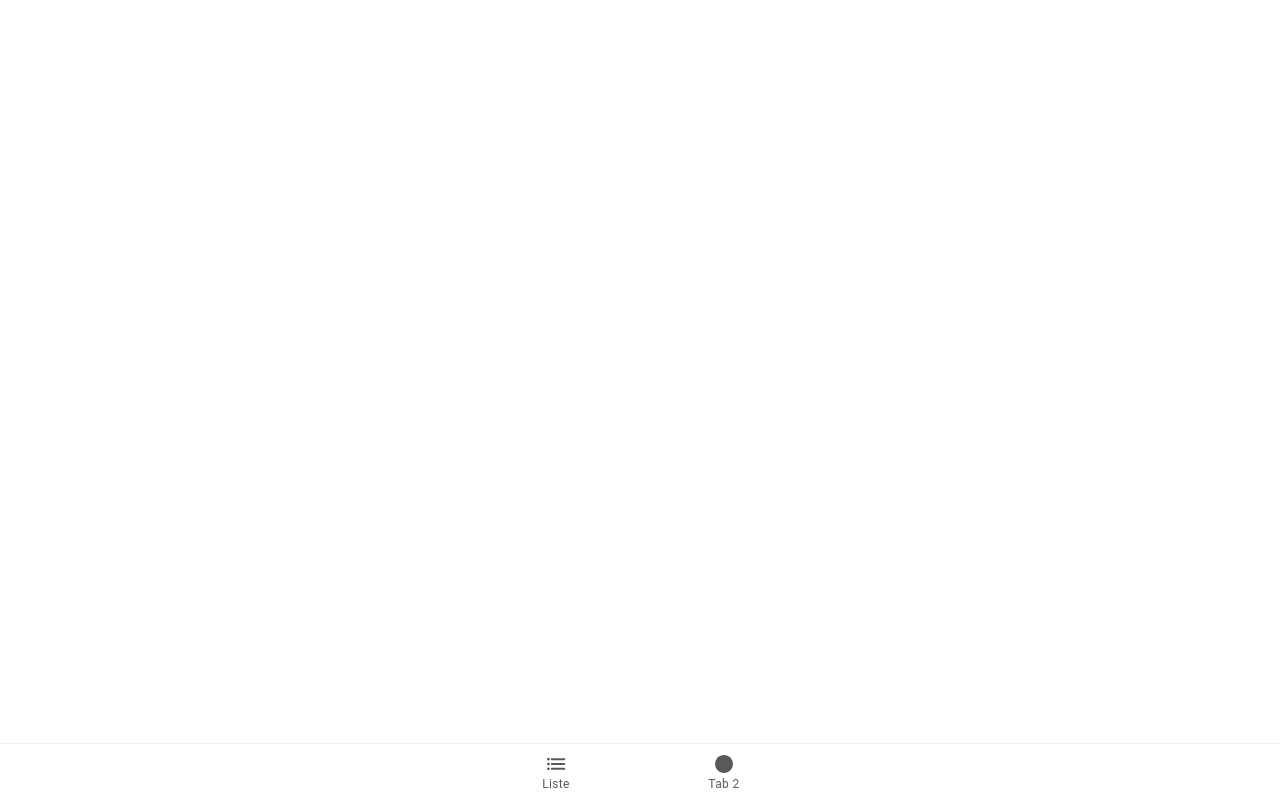
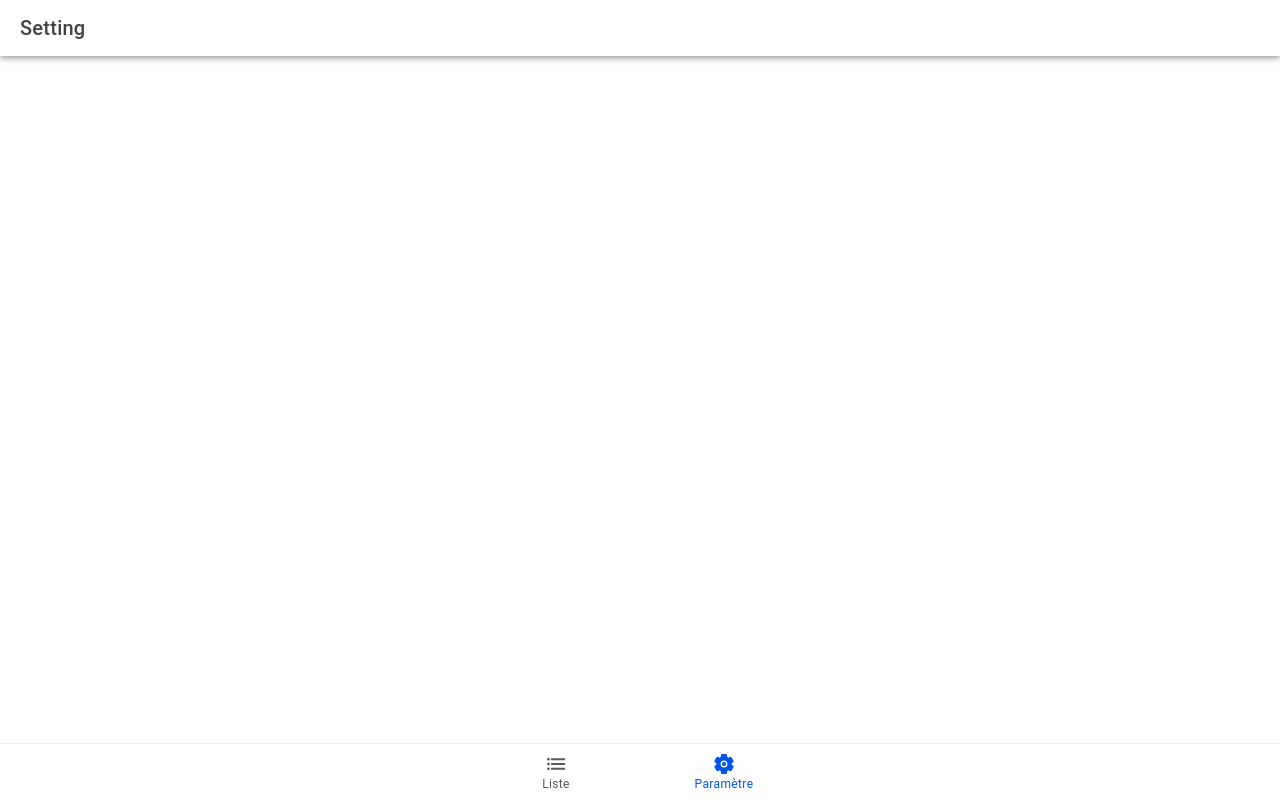
Before and after one commit to GeoffroyMuller/todoIONIC, a React (Vite) app: page /settings in a window 1280 px wide. Built offline with nearby package versions, Linux system fonts and the light colour scheme.

Commit message:
up settings page

```diff
--- a/src/App.tsx
+++ b/src/App.tsx
@@ -10,9 +10,9 @@ import {
   setupIonicReact
 } from '@ionic/react';
 import { IonReactRouter } from '@ionic/react-router';
-import { ellipse, list } from 'ionicons/icons';
+import { list, settings } from 'ionicons/icons';
 
-import Tab2 from './pages/Tab2';
+import Settings from './pages/Settings';
 import TodoList from './pages/TodoList';
 
 /* Core CSS required for Ionic components to work properly */
@@ -55,8 +55,8 @@ const App: React.FC = () => (
           <Route exact path="/todo-list">
             <TodoList />
           </Route>
-          <Route exact path="/tab2">
-            <Tab2 />
+          <Route exact path="/settings">
+            <Settings />
           </Route>
           <Route exact path="/">
             <Redirect to="/todo-list" />
@@ -67,9 +67,9 @@ const App: React.FC = () => (
             <IonIcon aria-hidden="true" icon={list} />
             <IonLabel>Liste</IonLabel>
           </IonTabButton>
-          <IonTabButton tab="tab2" href="/tab2">
-            <IonIcon aria-hidden="true" icon={ellipse} />
-            <IonLabel>Tab 2</IonLabel>
+          <IonTabButton tab="settings" href="/settings">
+            <IonIcon aria-hidden="true" icon={settings} />
+            <IonLabel>Paramètre</IonLabel>
           </IonTabButton>
         </IonTabBar>
       </IonTabs>
--- a/src/pages/Tab2.tsx
+++ b/src/pages/Settings.tsx
@@ -1,8 +1,8 @@
 import { IonContent, IonHeader, IonPage, IonTitle, IonToolbar } from '@ionic/react';
 
-import './Tab2.css';
+import './Settings.css';
 
-const Tab2: React.FC = () => {
+const Settings: React.FC = () => {
   return (
     <IonPage>
       <IonHeader>
@@ -21,4 +21,4 @@ const Tab2: React.FC = () => {
   );
 };
 
-export default Tab2;
+export default Settings;
```
Also changed, not shown: src/pages/Settings.css (added), src/pages/Tab2.css (deleted).
